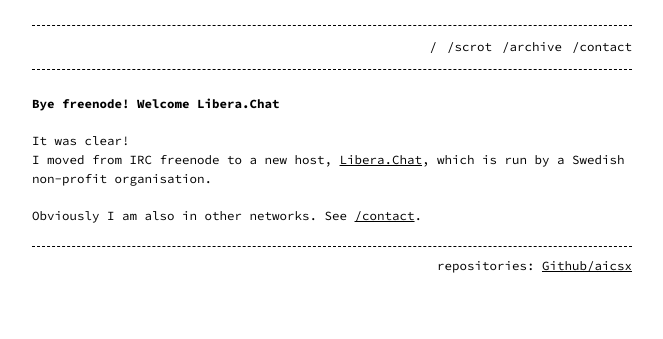
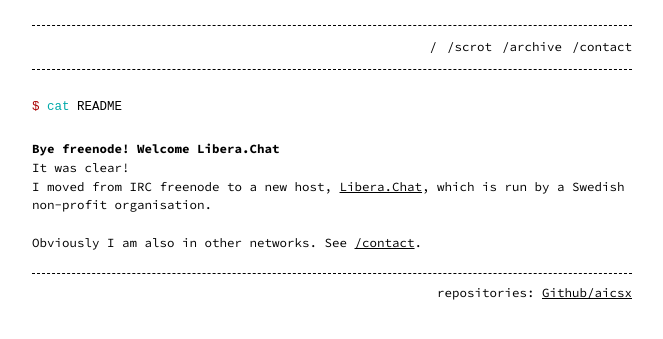
Before and after one commit to aicsx/ax, a Jekyll site: the page built from _posts/2021-06-23-IRC-switch.md, in a window 1280 px wide. Shown: the top 339 px of the page, without its empty margins (308-971 px from the left). Built offline with Jekyll 4.4.1, drawn with Linux system fonts in a browser that asks for light colours.

Commit message:
re-update

```diff
--- a/_posts/2021-06-23-IRC-switch.md
+++ b/_posts/2021-06-23-IRC-switch.md
@@ -4,8 +4,10 @@
 date:   2021-06-23 18:06:10 +0200
 categories: blog
 ---
-# Bye freenode! Welcome Libera.Chat
-<p>&nbsp;</p>
+{% highlight bash %}
+$ cat README
+{% endhighlight %}
+## Bye freenode! Welcome Libera.Chat
 It was clear!
 I moved from IRC freenode to a new host, [Libera.Chat], which is run by a Swedish non-profit organisation.
 <p>&nbsp;</p>
```
Also changed, not shown: _posts/2021-01-11-vim_productivity.md (+3 -4 lines).
